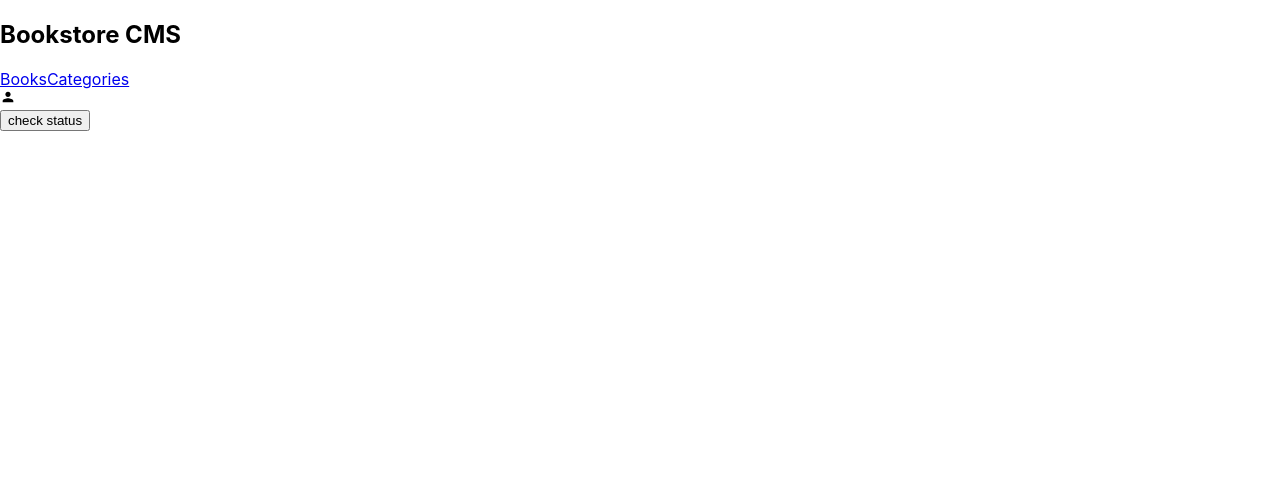
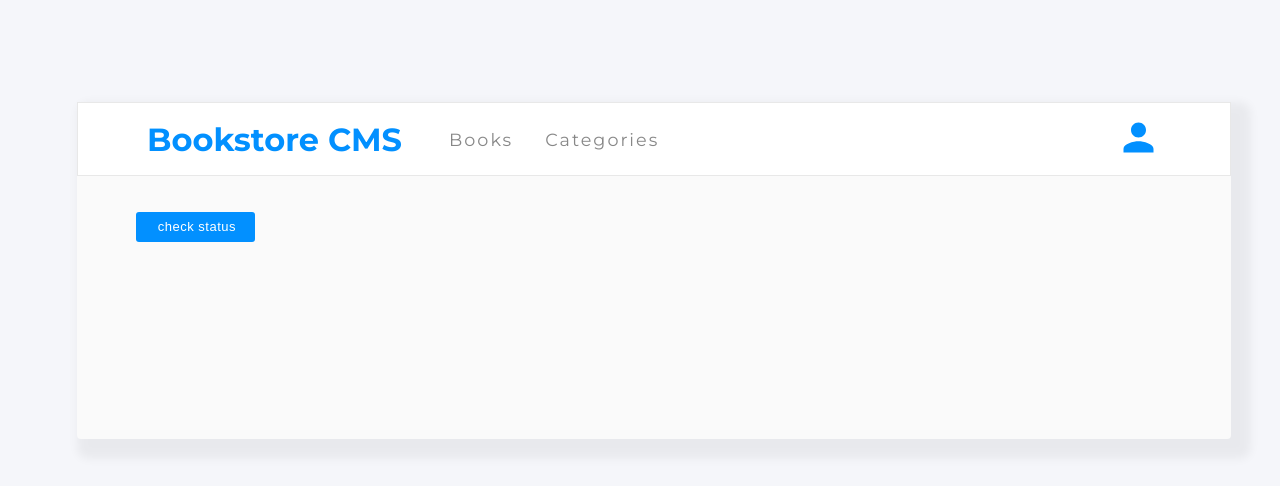
Before and after one commit to QueenterJuma/book-store, a React (Create React App) app: page /categories in a window 1280 px wide. Shown: the top 486 px of the page. Built offline with nearby package versions, Linux system fonts and the light colour scheme.

Commit message:
Add styling in App.css file

```diff
--- a/package.json
+++ b/package.json
@@ -10,6 +10,7 @@
     "axios": "^1.3.5",
     "prop-types": "^15.8.1",
     "react": "^18.2.0",
+    "react-circular-progressbar": "^2.1.0",
     "react-dom": "^18.2.0",
     "react-icons": "^4.8.0",
     "react-redux": "^8.0.5",
--- a/src/App.css
+++ b/src/App.css
@@ -1,3 +1,237 @@
-.app {
+@import url('https://fonts.googleapis.com/css2?family=Montserrat:ital,wght@0,100;0,200;0,300;0,400;0,500;0,600;0,700;0,800;0,900;1,100;1,200;1,300;1,400;1,500;1,600;1,700;1,800;1,900&display=swap');
+@import url('https://fonts.googleapis.com/css2?family=Montserrat:ital,wght@0,100;0,200;0,300;0,400;0,500;0,600;0,700;0,800;0,900;1,100;1,200;1,300;1,400;1,500;1,600;1,700;1,800;1,900&family=Roboto+Slab:wght@300;500;700;800&display=swap');
+
+* {
+  padding: 0;
+  margin: 0;
+}
+
+:root {
+  --medium-blue: #307bbe;
+  --pale-grey: #f5f6fa;
+  --white: #e8e8e8;
+  --white-two: #fff;
+  --z: #fafafa;
+  --cool-blue: #4386bf;
+  --azure: #0290ff;
+}
+
+body {
+  background-color: var(--pale-grey);
+  padding: 8% 2% 7% 6%;
+}
+
+.main {
+  margin: 0 2% 4% 0;
+  padding: 0 0 16%;
+  border-radius: 4px;
+  box-shadow: 10px 10px 10px 10px rgba(0, 0, 0, 0.05);
+  background-color: var(--z);
+}
+
+.navigation {
+  margin: 0 0 2%;
+  padding: 1% 6% 1% 6%;
+  background-color: var(--white-two);
+  border: solid 1px var(--white);
+  display: flex;
+  justify-content: space-between;
+  align-items: center;
+}
+
+.navigation-item {
+  display: flex;
+  align-items: center;
+}
+
+.cms {
+  padding-right: 2.938rem;
+  font-family: Montserrat, Arial, Helvetica, sans-serif;
+  font-size: 2rem;
+  font-weight: bold;
+  color: var(--azure);
+}
+
+.link {
+  text-decoration: none;
+  margin-right: 2rem;
+  opacity: 0.5;
+  font-family: Montserrat, Arial, Helvetica, sans-serif;
+  font-size: 1.1rem;
+  letter-spacing: 2px;
+  color: #121212;
+}
+
+.active {
+  opacity: 1;
+  color: var(--medium-blue);
+}
+
+.profile {
+  width: 2.813rem;
+  height: 2.813rem;
+  color: var(--azure);
+}
+
+.mybook {
+  margin: 2% 6% 0;
+  padding: 2% 9.188% 1.625% 1.688%;
+  border-radius: 4px;
+  border: solid 1px var(--white);
+  background-color: var(--white-two);
+  display: flex;
+  justify-content: space-between;
+  align-items: center;
+}
+
+.title {
+  font-family: RobotoSlab, Arial, Helvetica, sans-serif;
+  font-size: 1.375rem;
+  font-weight: bold;
+  font-stretch: normal;
+  font-style: normal;
+  line-height: normal;
+  letter-spacing: -0.2px;
+  color: #121212;
+}
+
+.author {
+  margin: 0.25rem 0 0;
+}
+
+.book-option > button,
+.author {
+  border: none;
+  background-color: var(--white-two);
+  margin-right: 0.938rem;
+  font-family: RobotoSlab, Arial, Helvetica, sans-serif;
+  font-size: 0.875rem;
+  font-weight: 300;
+  color: var(--cool-blue);
+  cursor: pointer;
+}
+
+.book-option > button {
+  margin-top: 1rem;
+}
+
+.book-option > button:not(:last-child) {
+  padding-right: 15px;
+  border-right: solid 0.125rem var(--white);
+}
+
+.second-section {
+  display: flex;
+  align-items: center;
+}
+
+.circular-bar {
+  width: 4.25rem;
+  height: 4.25rem;
+}
+
+.pro-section {
+  display: flex;
+  align-items: center;
+}
+
+.pro-content {
+  display: flex;
+  flex-direction: column;
+  align-items: center;
+}
+
+.pro-percentage {
+  margin: 0.063rem 5.75rem 0 0.688rem;
+  font-family: Montserrat, Arial, Helvetica, sans-serif;
+  font-size: 2rem;
+  color: #121212;
+}
+
+.pro-complete {
+  margin: 0.438rem 4.938rem 0.75rem 0.75rem;
+  opacity: 0.5;
+  font-family: Montserrat, Arial, Helvetica, sans-serif;
+  font-size: 0.875rem;
+  color: #121212;
+}
+
+.Third-section {
+  display: flex;
+  flex-direction: column;
+}
+
+.third-current,
+.third-chapter {
+  margin: 0.063rem 3.625rem 0 3.688rem;
+  opacity: 0.5;
+  font-family: RobotoSlab, Arial, Helvetica, sans-serif;
+  font-size: 0.813rem;
+  font-weight: 300;
+  color: #121212;
+}
+
+.third-chapter {
+  margin: 0.438rem 6.813rem 0.25rem 3.688rem;
+  font-size: 1rem;
+  color: #121212;
+  opacity: 1;
+}
+
+.pro-update {
+  margin: 0.75rem 1.75rem 0.563rem 3.688rem;
+  padding: 0.438rem 1.188rem 0.5rem 1.375rem;
+  border: none;
+  border-radius: 3px;
+  background-color: var(--azure);
+  font-family: RobotoSlab, Arial, Helvetica, sans-serif;
+  font-size: 0.813rem;
+  font-weight: 300;
+  letter-spacing: 0.5px;
   text-align: center;
+  color: var(--white-two);
 }
+
+.form {
+  margin: 2.313rem 6.25rem 0;
+  border-top: 1px solid var(--white);
+}
+
+.form h2 {
+  margin: 1.813rem 32.75rem 1.188rem 0;
+  font-family: Montserrat, Arial, Helvetica, sans-serif;
+  font-size: 1.25rem;
+  font-weight: bold;
+  letter-spacing: -0.18px;
+  color: #888;
+}
+
+.title-input,
+.author-input {
+  margin: 1.188rem 5% 0 0;
+  padding: 0.813rem 35% 0.813rem 1.063rem;
+  border-radius: 4px;
+  border: solid 1px var(--white);
+  background-color: var(--white-two);
+  font-family: Montserrat, Arial, Helvetica, sans-serif;
+  font-size: 1rem;
+  letter-spacing: -0.15px;
+}
+
+.author-input {
+  padding: 0.813rem 0.938rem 0.813rem 1rem;
+}
+
+.form-btn {
+  width: 12%;
+  height: 2.813rem;
+  border: none;
+  border-radius: 3px;
+  background-color: var(--azure);
+  font-family: RobotoSlab, Arial, Helvetica, sans-serif;
+  font-size: 0.813rem;
+  font-weight: bold;
+  letter-spacing: 0.5px;
+  text-align: center;
+  color: var(--white-two);
+}
--- a/src/App.js
+++ b/src/App.js
@@ -21,7 +21,9 @@ const router = createBrowserRouter(
 function App() {
   return (
     <div className="App">
-      <RouterProvider router={router} />
+      <div className="main">
+        <RouterProvider router={router} />
+      </div>
     </div>
   );
 }
--- a/src/components/AddBook.js
+++ b/src/components/AddBook.js
@@ -29,20 +29,20 @@ const Form = () => {
       <h2> ADD NEW BOOK</h2>
       <form onSubmit={handelSubmit}>
         <input
-          className="title"
+          className="title-input"
           placeholder="Book title"
           type="text"
           required
           onChange={(e) => setTitle(e.target.value)}
         />
         <input
-          className="author"
+          className="author-input"
           placeholder="Book author"
           type="text"
           required
           onChange={(e) => setAuthor(e.target.value)}
         />
-        <button className="submit-btn" type="submit">ADD BOOK</button>
+        <button className="form-btn" type="submit">ADD BOOK</button>
       </form>
     </div>
   );
--- a/src/components/Categories.js
+++ b/src/components/Categories.js
@@ -1,6 +1,6 @@
 const Categories = () => (
   <div className="category">
-    <button type="button" className="check-status">
+    <button type="button" className="pro-update">
       check status
     </button>
   </div>
--- a/src/components/ItemBook.js
+++ b/src/components/ItemBook.js
@@ -1,11 +1,13 @@
 import PropTypes from 'prop-types';
+import { CircularProgressbar } from 'react-circular-progressbar';
+import 'react-circular-progressbar/dist/styles.css';
 import { useDispatch } from 'react-redux';
 import { useState } from 'react';
 import { removeBook, DELETEBOOKS } from '../redux/books/booksSlice';
 
 function MyBook({ book }) {
   const dispatch = useDispatch();
-  const [progress, setProgress] = useState(45);
+  const [progress, setProgress] = useState(35);
   const handleRemove = (EndPoint) => {
     dispatch(DELETEBOOKS(EndPoint))
       .then(dispatch(removeBook(EndPoint)));
@@ -13,7 +15,7 @@ function MyBook({ book }) {
   const handleProgress = () => {
     let pro = progress;
     if (pro < 100) {
-      setProgress(pro += 3);
+      setProgress(pro += 5);
     }
   };
   return (
@@ -33,6 +35,7 @@ function MyBook({ book }) {
       </div>
       <div className=" second-section">
         <div className="pro-section">
+          <CircularProgressbar className="circular-bar" value={progress} />
           <div className="pro-content">
             <span className="pro-percentage">
               {progress}
@@ -46,7 +49,7 @@ function MyBook({ book }) {
           <span className="third-chapter">CHAPTER 12</span>
           <button
             type="button"
-            className="update-progress"
+            className="pro-update"
             onClick={handleProgress}
           >
             UPDATE PROGRESS
--- a/src/components/Navigation.js
+++ b/src/components/Navigation.js
@@ -4,19 +4,17 @@ import NavigationItem from './NavigationItem';
 
 function Navigation() {
   return (
-    <div className="navigation">
-      <div className="navigation-container">
-        <div className="navigation-item">
-          <nav className="nav">
-            <h1 className="cms">Bookstore CMS</h1>
-            <NavigationItem />
-          </nav>
-        </div>
-        <div className="mdperson">
-          <MdPerson className="profile" />
-        </div>
+    <nav className="navigation">
+      <div
+        className="navigation-item"
+      >
+        <h1 className="cms">Bookstore CMS</h1>
+        <NavigationItem />
       </div>
-    </div>
+      <div>
+        <MdPerson className="profile" />
+      </div>
+    </nav>
   );
 }
 
--- a/src/components/NavigationItem.js
+++ b/src/components/NavigationItem.js
@@ -2,9 +2,13 @@ import { Link } from 'react-router-dom';
 
 function NavigationItem() {
   return (
-    <div>
-      <Link to="/">Books</Link>
-      <Link to="/categories">Categories</Link>
+    <div className="link-holder">
+      <Link className="link" to="/">
+        Books
+      </Link>
+      <Link className="link" to="/categories">
+        Categories
+      </Link>
     </div>
   );
 }
```
Also changed, not shown: 1 other file (tests, documents, lock files or other folders).
